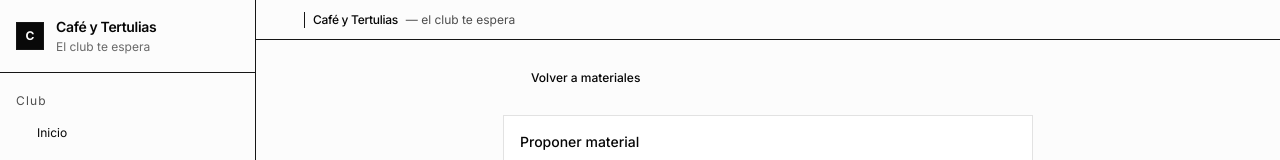
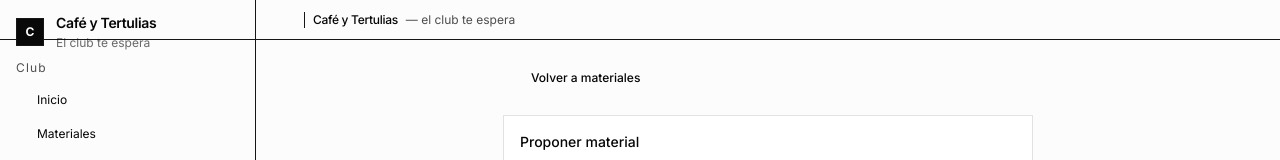
Before and after one commit to Andeveling/cafe-y-tertulia, a Next.js app: page /materials/nuevo in a window 1280 px wide. Shown: the top 160 px of the page. Built offline with nearby package versions, Linux system fonts and the light colour scheme; some icons are missing.

Commit message:
fix(ui): align sidebar header with top bar — single horizontal line
SidebarHeader y AppHeader ahora ambos h-10 + border-b alineado para que
la linea horizontal sea continua y no desalineada. SidebarHeader flex
centrado en vez de py-3.

```diff
--- a/components/app-sidebar.tsx
+++ b/components/app-sidebar.tsx
@@ -42,7 +42,7 @@
 
 	return (
 		<Sidebar collapsible="icon" variant="sidebar">
-			<SidebarHeader className="border-b border-sidebar-border py-3">
+			<SidebarHeader className="flex h-10 shrink-0 items-center border-b border-sidebar-border px-2">
 				<SidebarMenu>
 					<SidebarMenuItem>
 						<SidebarMenuButton
```
